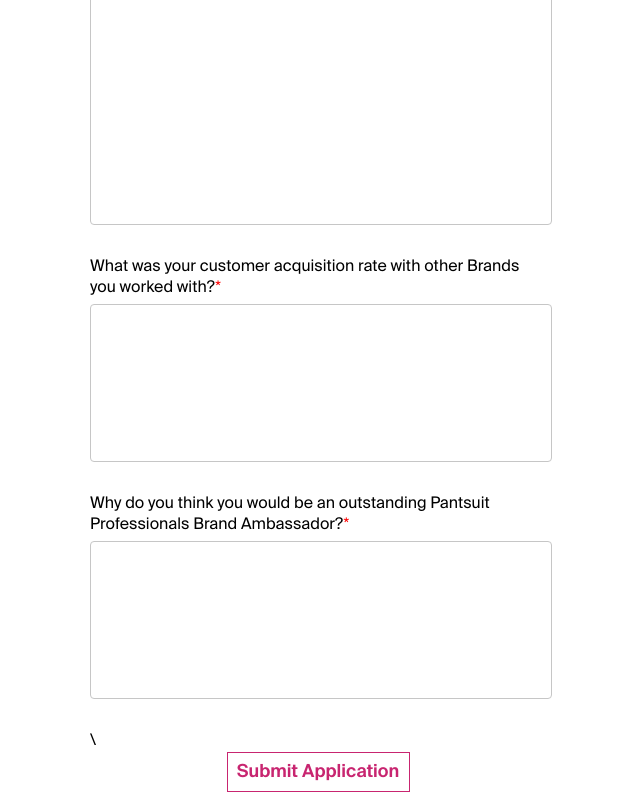
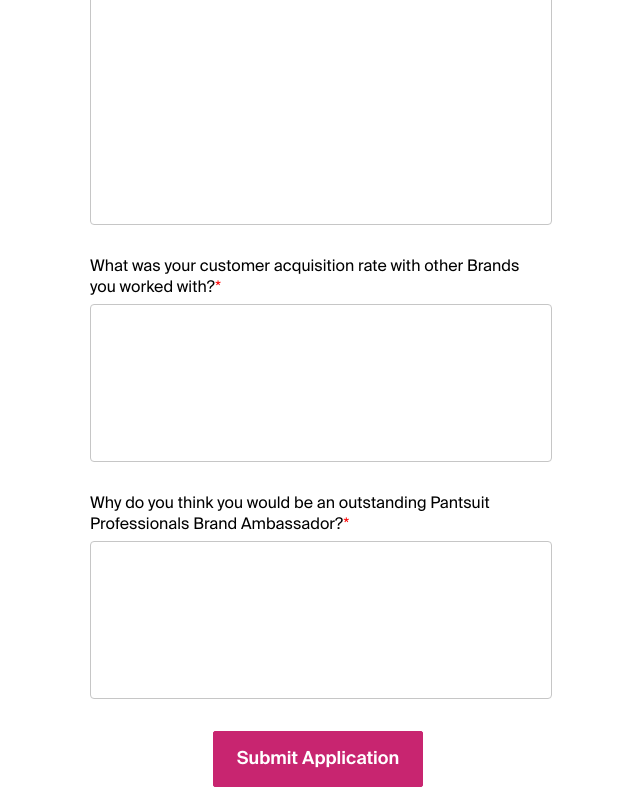
Before and after one commit to Hieu-Ma/pansuit, an Angular app in the folder pansuit/: page / in a window 1280 px wide. Shown: the part 2113-2913 px from the top of the page, without its empty margins (322-962 px from the left). Built offline with nearby package versions, Linux system fonts and the light colour scheme.

Commit message:
finished form

```diff
--- a/pansuit/src/app/brandamb-form/brandamb-form.component.css
+++ b/pansuit/src/app/brandamb-form/brandamb-form.component.css
@@ -64,7 +64,7 @@
     margin-bottom: 5px;
  }
 
-.brandamb-form__resume--input::-webkit-file-upload-button{
+.brandamb-form__resume--input::-webkit-file-upload-button {
    background-color: white;
    color: #C82570;
    border: 1px solid #C82570;
@@ -72,6 +72,13 @@
    height: 40px;
    font-family: bold;
    font-size: 18px;
+   transition: background-color .2s, color .2s;
+   cursor: pointer;
+}
+
+.brandamb-form__resume--input::-webkit-file-upload-button:hover {
+   color:white;
+   background-color: #C82570;
 }
 
 /* Styling for questions */
@@ -102,11 +109,18 @@
 }
 
 #brandamb-form__submit-container button {
-   background-color: white;
-   color: #C82570;
+   background-color: #C82570;
+   color: white;
    border: 1px solid #C82570;
-   width: 183px;
-   height: 40px;
+   width: 210px;
+   height: 56px;
+   border-radius: 2px;
    font-family: bold;
    font-size: 18px;
+   transition: background-color .2s;
+   cursor: pointer;
 }
+
+#brandamb-form__submit-container button:hover {
+   background-color: #C93679;
+}
--- a/pansuit/src/app/brandamb-form/brandamb-form.component.html
+++ b/pansuit/src/app/brandamb-form/brandamb-form.component.html
@@ -59,7 +59,7 @@
    <label for="q5" class="brandamb-form__questions">
        Why do you think you would be an outstanding Pantsuit Professionals Brand Ambassador?<span aria-hidden="true" class="required">*</span>
    </label>
-   <textarea name="q5" id="q5"></textarea>\
+   <textarea name="q5" id="q5"></textarea>
 
    <div id="brandamb-form__submit-container">
        <button type="submit"> Submit Application </button>
```
